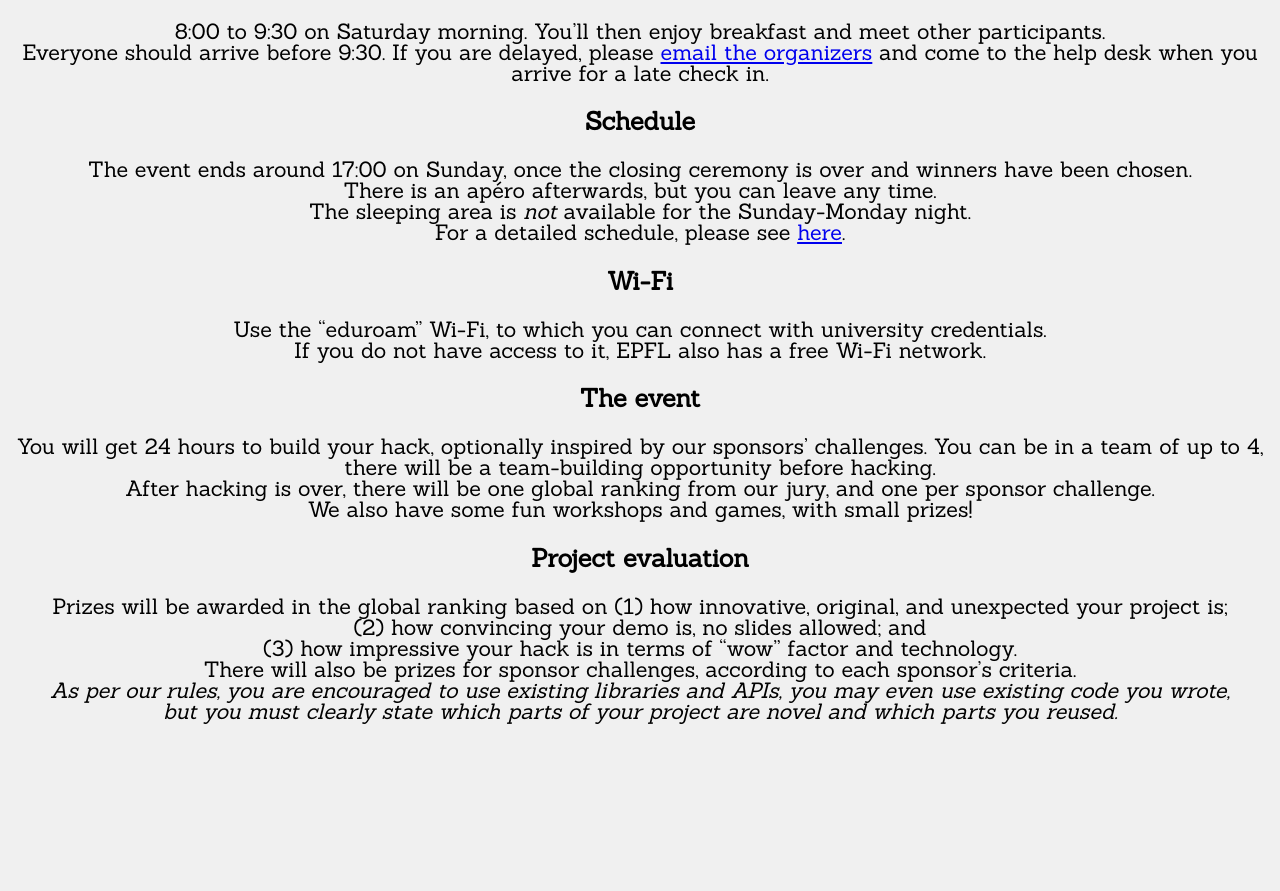
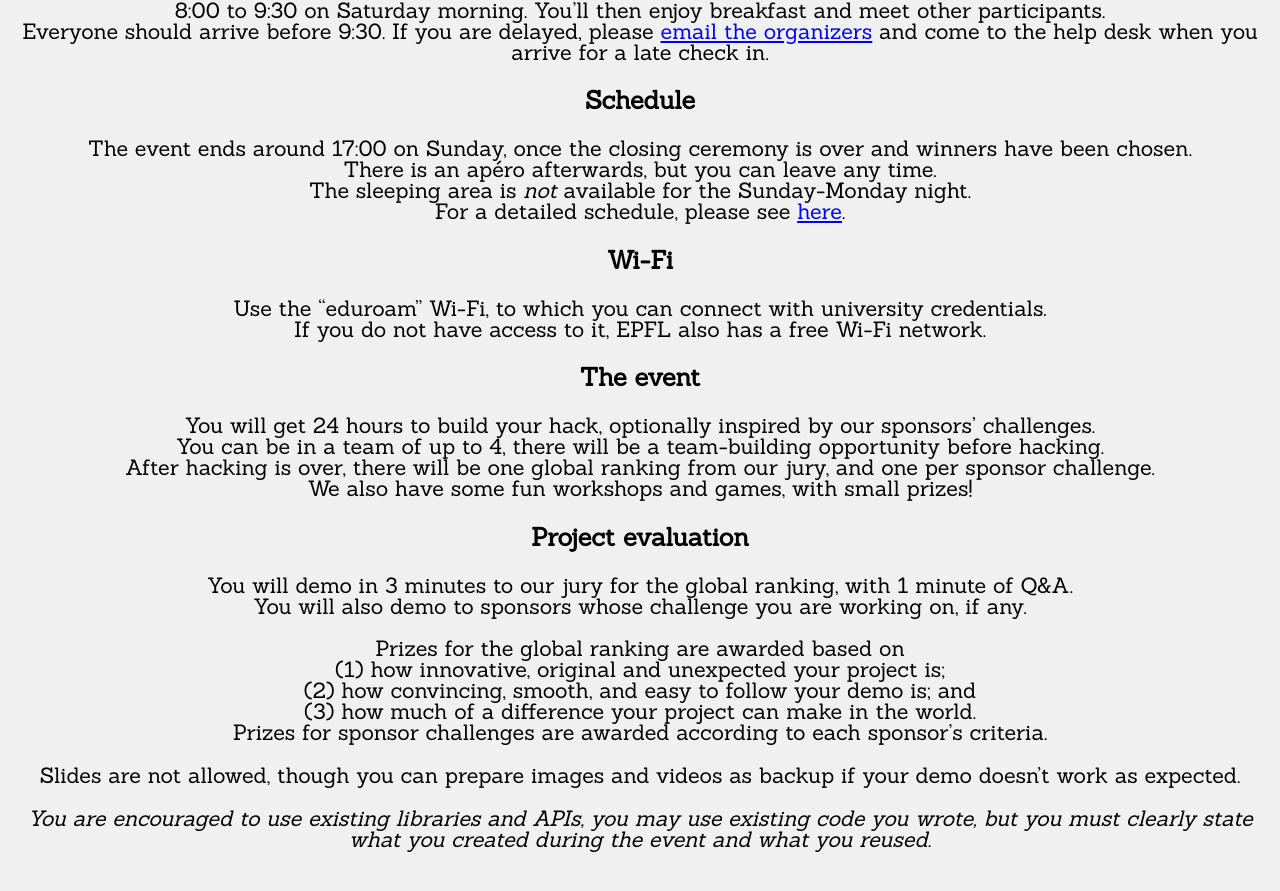
Before and after one commit to LauzHack/LauzHack.github.io, a Jekyll site: the page built from details.html, in a window 1280 px wide and 900 px high, scrolled down 1447 px. Shown: the top 891 px of the window. Built offline with Jekyll 4.4.1, drawn with Linux system fonts in a browser that asks for light colours; before the commit the page ends 2219 px from its top, so only the background shows below that; some of the changed text lies outside the part shown.

Commit message:
Update policies and details

```diff
--- a/_data/details.yml
+++ b/_data/details.yml
@@ -21,8 +21,7 @@
 
 - label: Friday-Saturday night
   text: |-
-    Please see [our policy](/policies#friday-saturday-hosting).
-    If you arrive on Friday, you can already check in and get your welcome kit that includes a travel blanket.
+    Please see [our policy](/policies#sleeping-and-accommodation).
 
 - label: Saturday-Sunday night
   text: |-
@@ -61,9 +60,15 @@
 
 - label: Project evaluation
   text: |-
-    Prizes will be awarded in the global ranking based on (1) how innovative, original, and unexpected your project is;
-    (2) how convincing your demo is, no slides allowed; and
-    (3) how impressive your hack is in terms of "wow" factor and technology.
-    There will also be prizes for sponsor challenges, according to each sponsor's criteria.
-    _As per our rules, you are encouraged to use existing libraries and APIs, you may even use existing code you wrote,_
-    _but you must clearly state which parts of your project are novel and which parts you reused._
+    You will demo in 3 minutes to our jury for the global ranking, with 1 minute of Q&A.
+    You will also demo to sponsors whose challenge you are working on, if any.
+
+    Prizes for the global ranking are awarded based on
+    (1) how innovative, original and unexpected your project is;
+    (2) how convincing, smooth, and easy to follow your demo is; and
+    (3) how much of a difference your project can make in the world.
+    Prizes for sponsor challenges are awarded according to each sponsor’s criteria.
+
+    Slides are not allowed, though you can prepare images and videos as backup if your demo doesn’t work as expected.
+
+    _You are encouraged to use existing libraries and APIs, you may use existing code you wrote, but you must clearly state what you created during the event and what you reused._
--- a/_data/faq.yml
+++ b/_data/faq.yml
@@ -40,8 +40,8 @@
 
 - q: I have to arrive on Friday...
   a: |-
-    We have limited sleeping space for that night, you will need to request it once accepted.
-    Details [here](/policies#friday-saturday-hosting).
+    Find an accommodation and count it as part of your travel reimbursement, or request a spot in our set of pre-booked rooms.
+    Details [here](/policies#sleeping-and-accommodation).
 
 - q: I don't have a team...
   a: |-
--- a/policies.md
+++ b/policies.md
@@ -20,9 +20,20 @@
 Please do not contact us asking if you could participate anyway.
 
 
-# Friday-Saturday hosting
+# Sleeping and Accommodation
 
-_Due to campus renovations, the space we usually offer as a sleeping area is not available. We are looking into alternatives and will let you know as soon as we can. Apologies for the inconvenience._
+You are welcome to sleep during the event, including going home to sleep if you live nearby.
+Depending on where you come from, you may need accommodation before or after the event.
+You can include the cost of hostels/hotels/AirBnB in the travel reimbursement up to the relevant limit, as described in the travel reimbursement section below.
+
+- Before the event for the Friday-Saturday night, either use the accommodation managed by us described below, or find your own accommodation
+- During the event for the Saturday-Sunday night, we will have hostel spots available for free on a first-come-first-served basis
+- After the event for the Sunday-Monday night, if you have no travel options once the closing ceremony is over, please find your own accommodation
+
+For Friday-Saturday, we have a limited number of places in a hostel near the venue, available if you arrive before 23:00 at EPFL on Friday, which means landing before 21:00 at Geneva Airport.
+It counts for CHF 50 from your travel reimbursement budget.
+After acceptance, you will receive a link to the reservation form.
+We cannot guarantee there will still be space when you are accepted, since participants accepted earlier may have already filled the space.
 
 
 # Travel reimbursement
```
